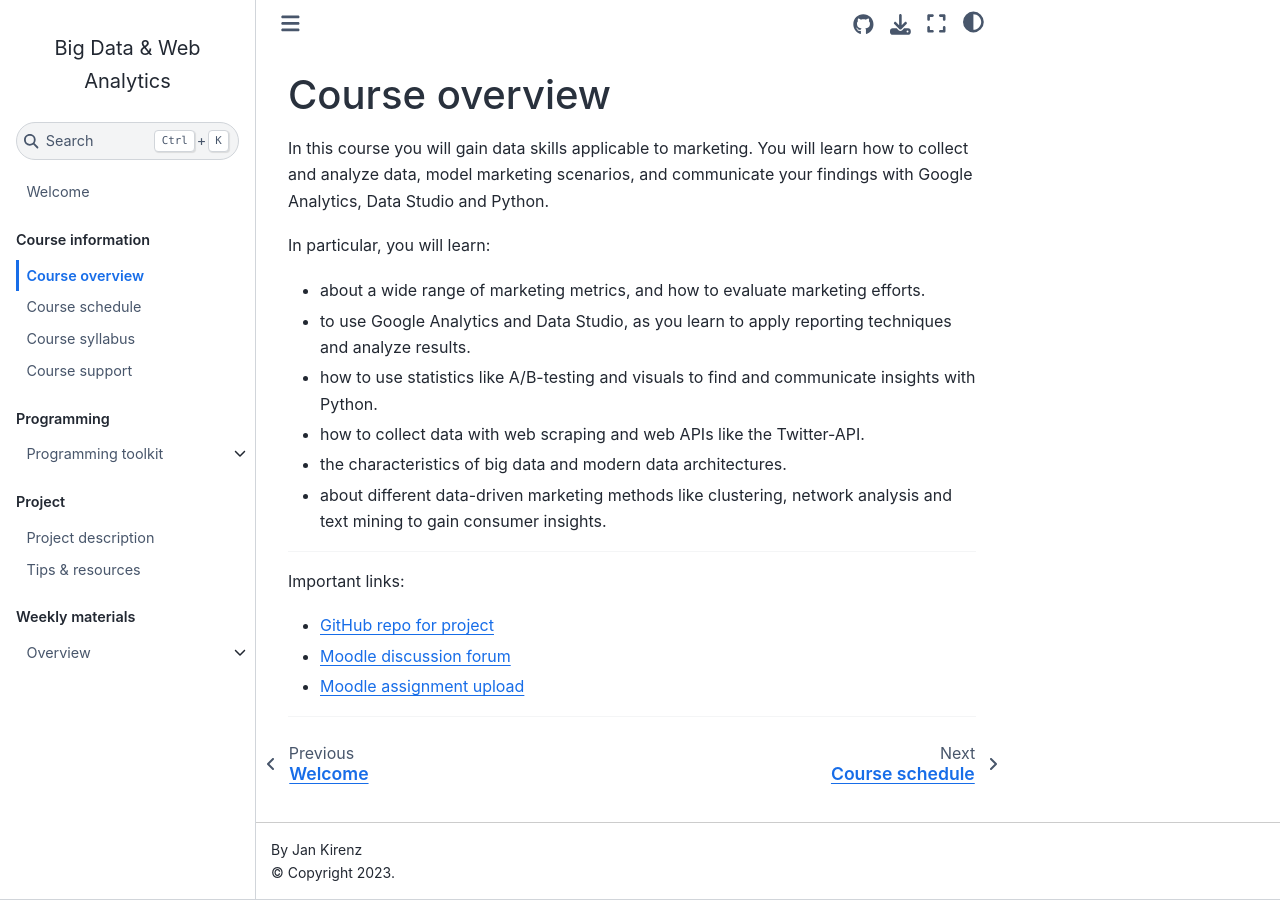
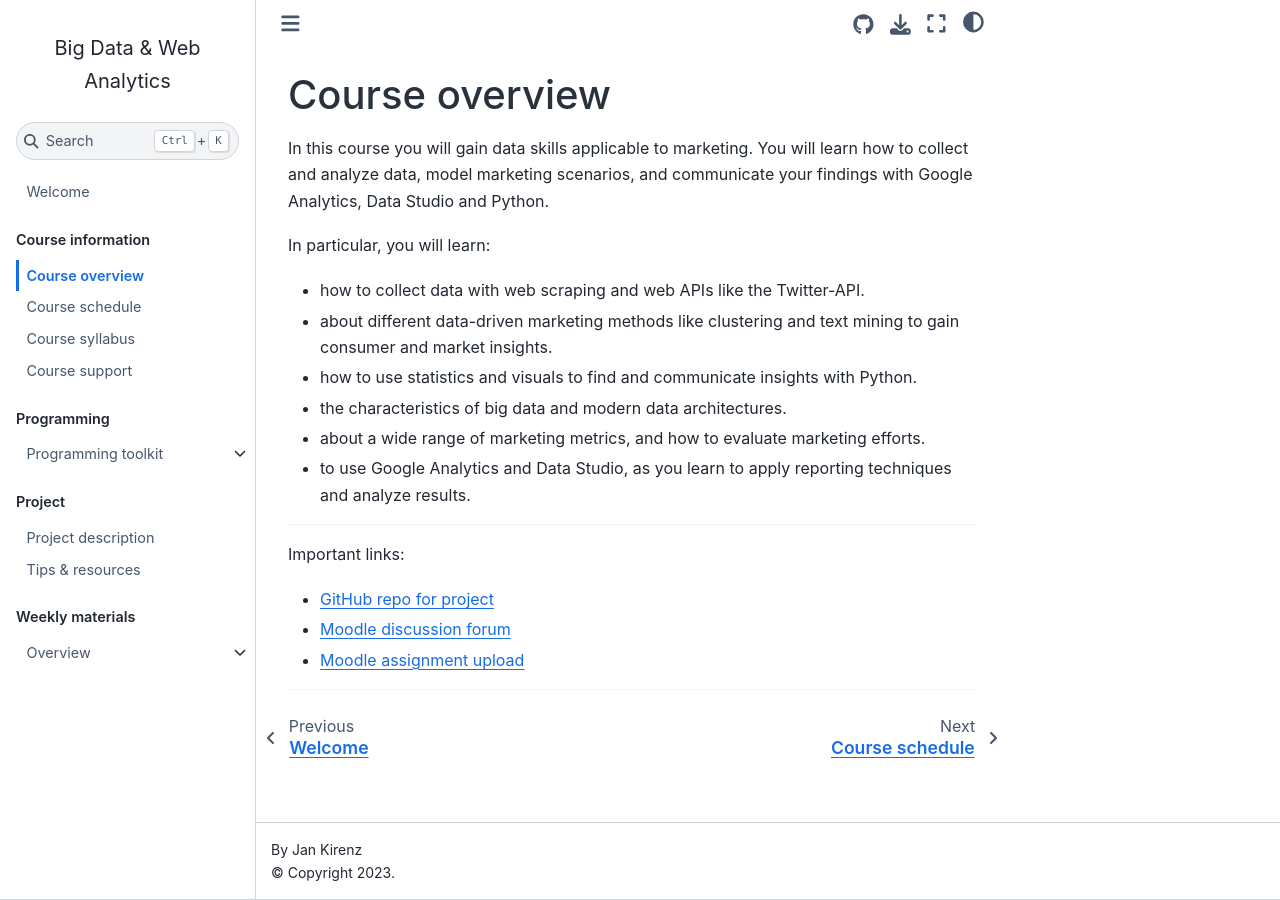
Before and after one commit to om2-ws22/website, a Jupyter Book: the page built from docs/course-overview.md, in a window 1280 px wide. Built offline with Jupyter Book 1.0.4 settings and Sphinx 7.4.7 and the Sphinx Book theme 1.1.4, drawn with Linux system fonts in a browser that asks for light colours; comment, search, counter and statistics services are not loaded.

Commit message:
Update course-overview.md

```diff
--- a/docs/course-overview.md
+++ b/docs/course-overview.md
@@ -4,17 +4,17 @@ In this course you will gain data skills applicable to marketing. You will learn
 
 In particular, you will learn:
 
+- how to collect data with web scraping and web APIs like the Twitter-API.
+
+- about different data-driven marketing methods like clustering and text mining to gain consumer and market insights.
+
+- how to use statistics and visuals to find and communicate insights with Python.
+
+- the characteristics of big data and modern data architectures.
+
 - about a wide range of marketing metrics, and how to evaluate marketing efforts.
 
 - to use Google Analytics and Data Studio, as you learn to apply reporting techniques and analyze results.
-
-- how to use statistics like A/B-testing and visuals to find and communicate insights with Python.
-
-- how to collect data with web scraping and web APIs like the Twitter-API.
-
-- the characteristics of big data and modern data architectures.
-
-- about different data-driven marketing methods like clustering, network analysis and text mining to gain consumer insights.
 
 
 ---
```
